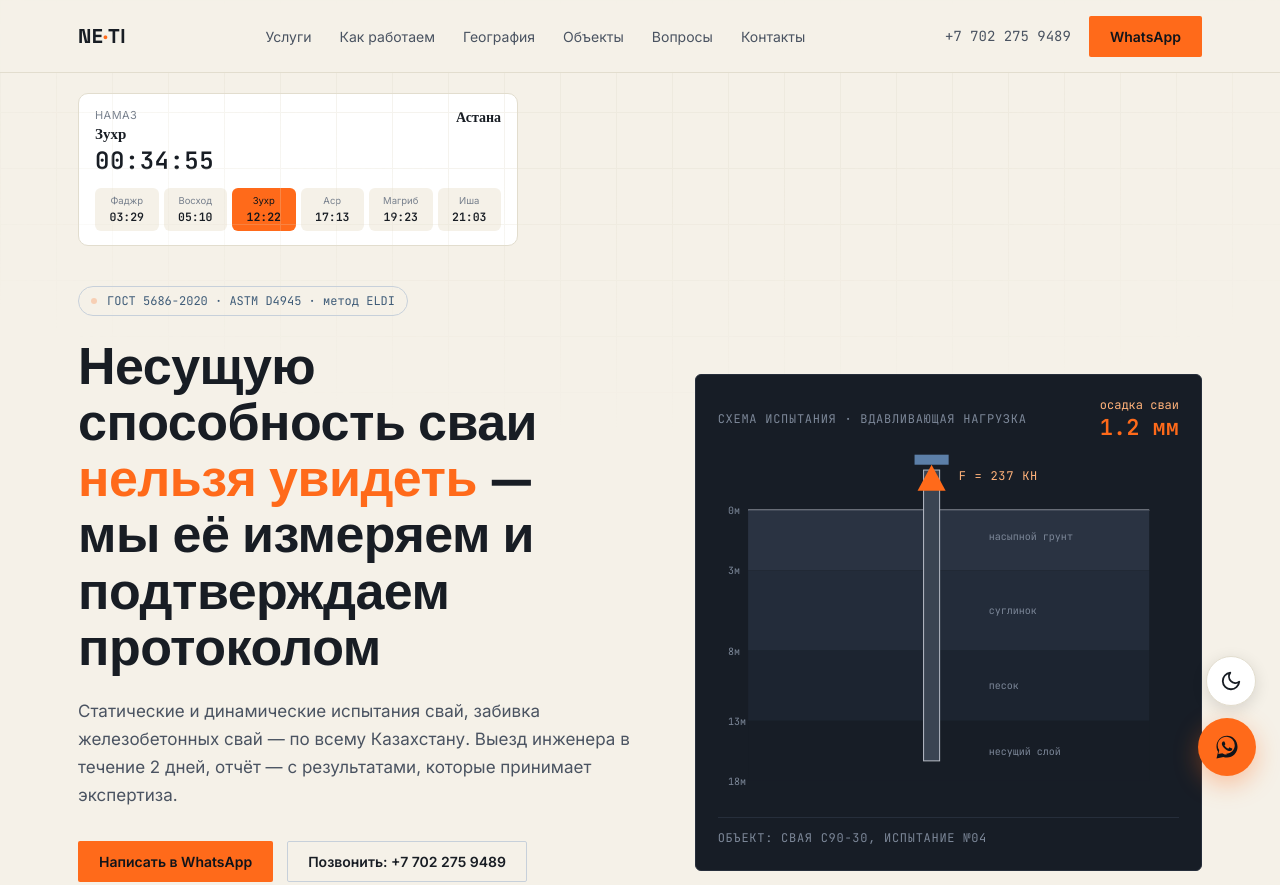
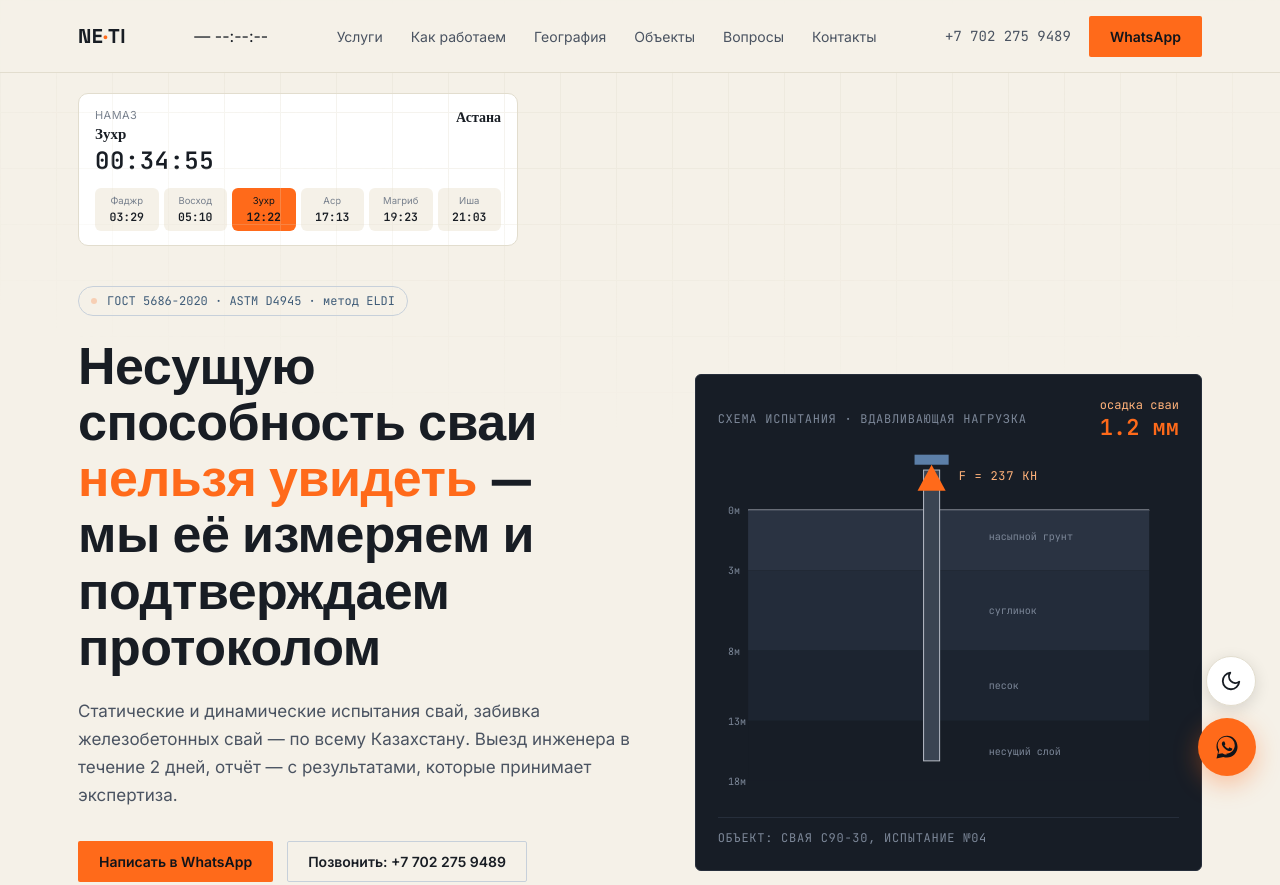
Before and after one commit to galymisa5-rgb/ne-ti, a plain HTML site: page index.html in a window 1280 px wide. Shown: the top 885 px of the page. Drawn offline with Linux system fonts and the light colour scheme.

Commit message:
Add files via upload

```diff
--- a/index.html
+++ b/index.html
@@ -202,6 +202,10 @@
 <header>
   <div class="wrap nav">
     <a href="#" class="logo" aria-label="NE-TI — наверх страницы"><span>NE<span class="dot">·</span>TI</span></a>
+    <div class="header-salah" id="headerSalah">
+      <span class="header-salah-name" id="headerSalahName">—</span>
+      <span class="header-salah-timer" id="headerSalahTimer">--:--:--</span>
+    </div>
     <nav class="navlinks">
       <a href="#services">Услуги</a>
       <a href="#process">Как работаем</a>
```
